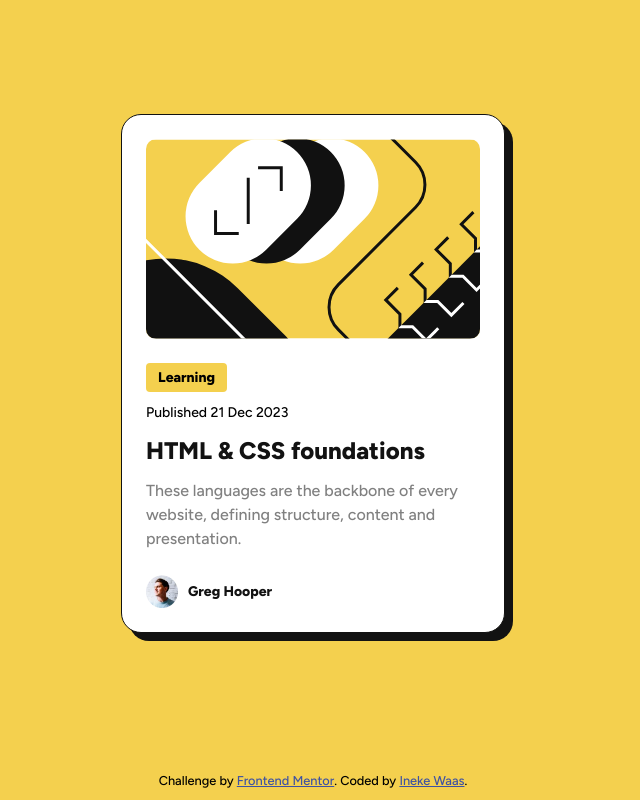
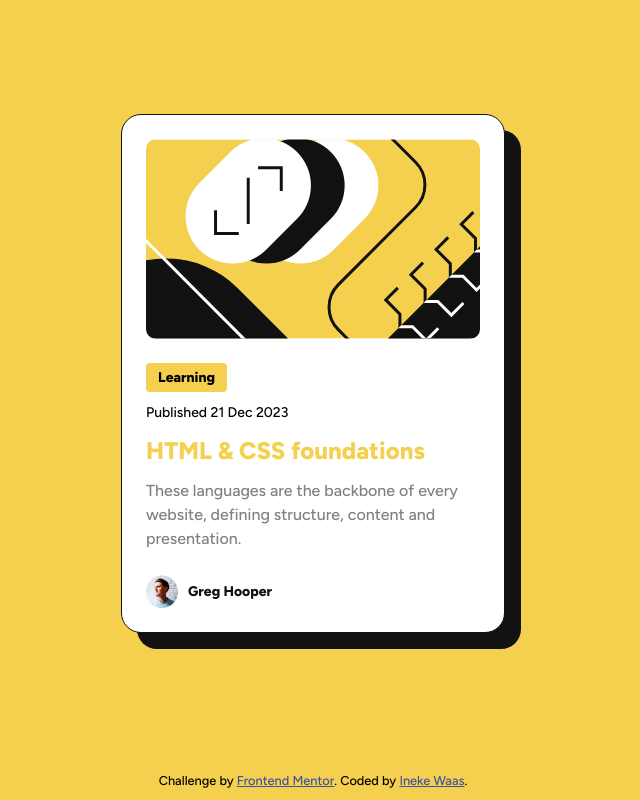
Before and after one commit to Ineke84/challenge-blog-preview, a plain HTML site: page index.html in a window 1280 px wide. In both pictures the pointer is over the element 640 px from the left and 373 px from the top of the page. Shown: the whole page, without its empty margins (327-967 px from the left). Drawn offline with Linux system fonts and the light colour scheme.

Commit message:
version 1.1 + evaluation

```diff
--- a/styles.css
+++ b/styles.css
@@ -42,10 +42,6 @@ h3 {
 	font-size: var(--font-size-heading);
 	font-weight: 800;
 	color: var(--color-text-dark);
-
-	&:hover {
-		color: var(--color-primary);
-	}
 }
 
 p {
@@ -69,6 +65,7 @@ main {
 	border-radius: 1.25rem;
 	padding: 1.5rem;
 	box-shadow: 0.5rem 0.5rem var(--color-border);
+	transition: box-shadow 0.3s ease;
 
 	.blog-image {
 		border-radius: 0.625rem;
@@ -90,6 +87,14 @@ main {
 			font-size: var(--font-size-small);
 			font-weight: 800;
 			color: var(--color-text-dark);
+		}
+	}
+
+	&:hover {
+		box-shadow: 1rem 1rem var(--color-border);
+
+		h3 {
+			color: var(--color-primary);
 		}
 	}
 }
```
Also changed, not shown: screenshot-blogpreview-desktop-hover.png (added), screenshot-blogpreview-desktop.png (added), 1 other file.
